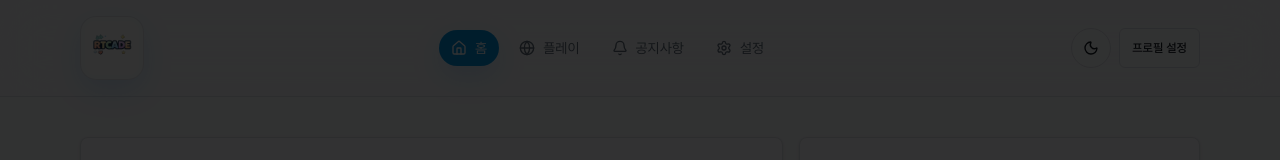
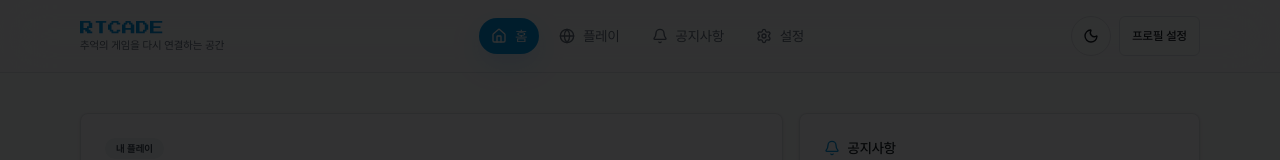
Before and after one commit to matebe12/RTCADE, a React (Vite) app: page / in a window 1280 px wide. Shown: the top 160 px of the page. Built offline with nearby package versions, Linux system fonts and the light colour scheme; no server answers.

Commit message:
rollback

```diff
--- a/src/components/layout/AppShell.tsx
+++ b/src/components/layout/AppShell.tsx
@@ -37,17 +37,11 @@ export default function AppShell({ profile, onOpenProfile }: AppShellProps) {
       <header className="sticky top-0 z-40 border-b border-border/70 bg-background/86 backdrop-blur-xl">
         <div className="mx-auto flex w-full max-w-6xl flex-col gap-4 px-4 py-4 lg:flex-row lg:items-center lg:justify-between">
           <div className="flex items-center gap-4">
-            <NavLink
-              to="/"
-              className="group inline-flex items-center"
-              aria-label={appEnvironment.siteName}
-            >
-              <img
-                src="/header_logo.png"
-                alt=""
-                aria-hidden="true"
-                className="h-14 w-14 shrink-0 rounded-2xl border border-border/60 bg-background object-contain p-1 shadow-[0_10px_30px_rgba(0,132,255,0.16)] transition-transform duration-200 group-hover:-translate-y-0.5 lg:h-16 lg:w-16"
-              />
+            <NavLink to="/" className="flex min-w-0 flex-col">
+              <span className="font-arcade text-sm text-primary">RTCADE</span>
+              <span className="text-[11px] text-muted-foreground">
+                {appEnvironment.siteTagline}
+              </span>
             </NavLink>
           </div>
 
```
